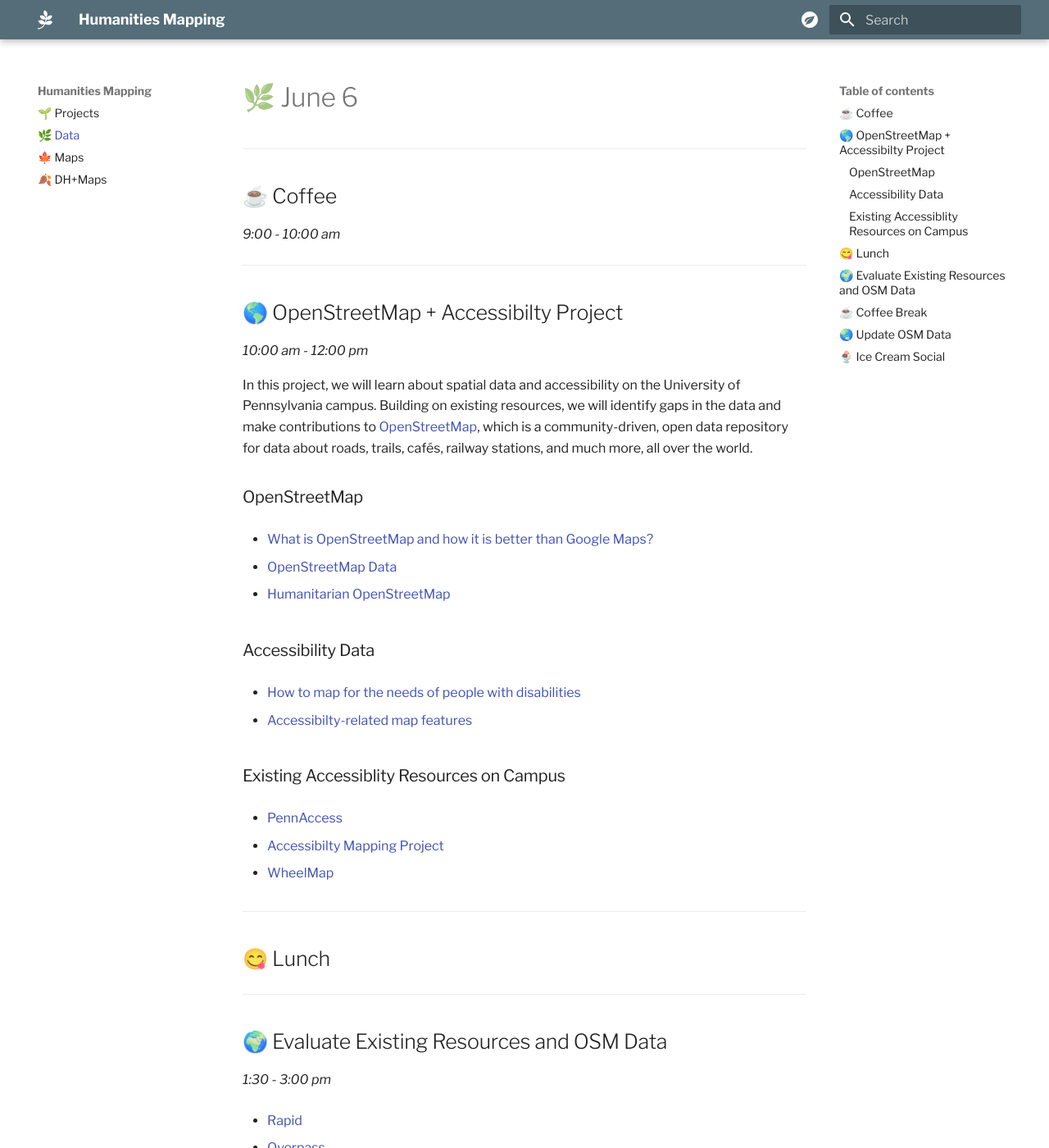
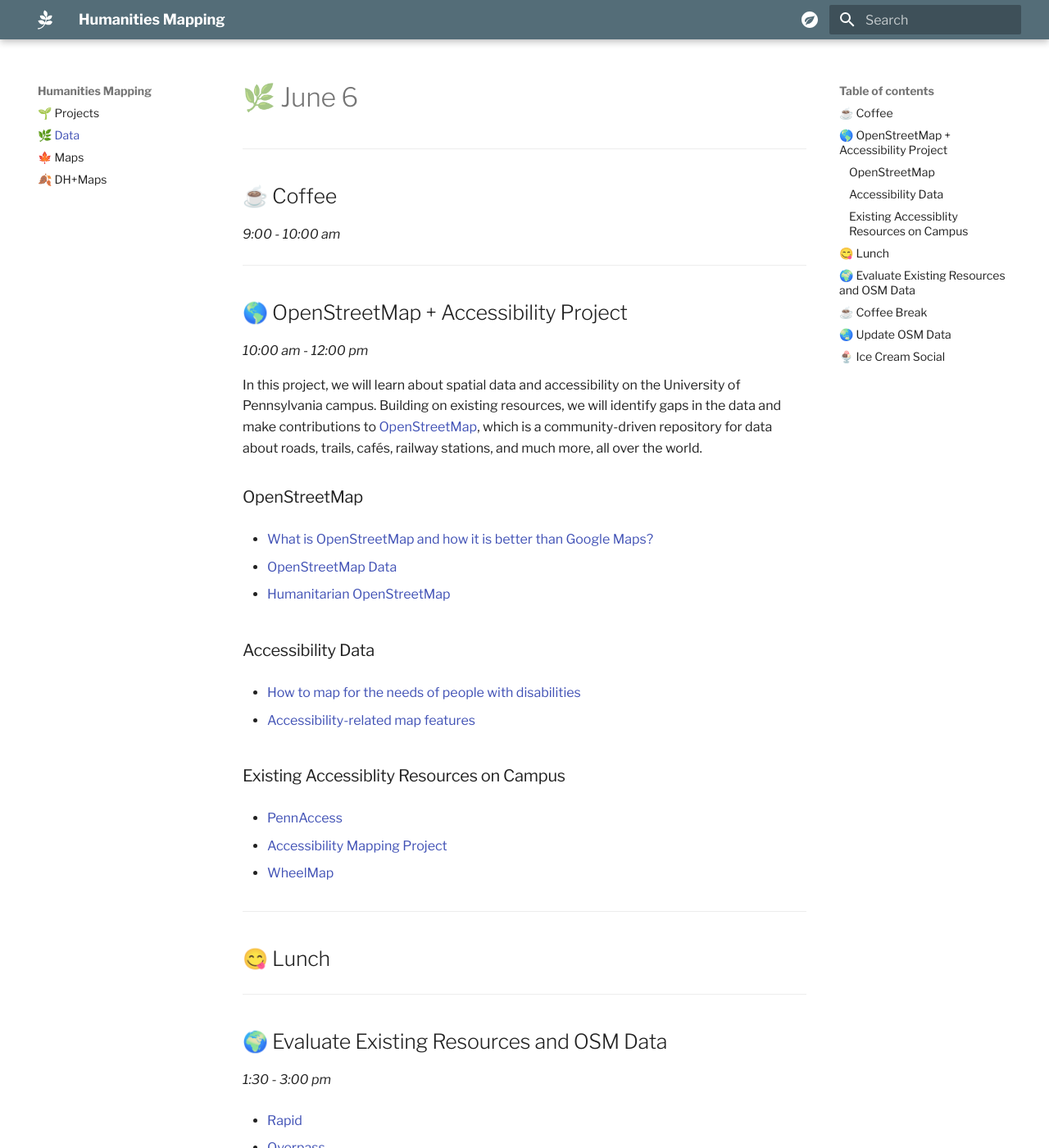
Before and after one commit to apjanco/leaflet-course, an MkDocs documentation site: the page built from docs/day2.md, in a window 1280 px wide and 1400 px high. Shown: the whole window at 82% size. Built offline with MkDocs 1.6.1 and Material for MkDocs 9.7.7, drawn with Linux system fonts in a browser that asks for light colours.

```diff
--- a/docs/day2.md
+++ b/docs/day2.md
@@ -7,10 +7,10 @@ _9:00 - 10:00 am_
 
 <hr>
 
-## 🌎 OpenStreetMap + Accessibilty Project
+## 🌎 OpenStreetMap + Accessibility Project
 _10:00 am - 12:00 pm_
 
-In this project, we will learn about spatial data and accessibility on the University of Pennsylvania campus. Building on existing resources, we will identify gaps in the data and make contributions to [OpenStreetMap](https://www.openstreetmap.org/), which is a community-driven, open data repository for data about roads, trails, cafés, railway stations, and much more, all over the world.
+In this project, we will learn about spatial data and accessibility on the University of Pennsylvania campus. Building on existing resources, we will identify gaps in the data and make contributions to [OpenStreetMap](https://www.openstreetmap.org/), which is a community-driven repository for data about roads, trails, cafés, railway stations, and much more, all over the world.
 
 ### OpenStreetMap
 
@@ -25,13 +25,13 @@ In this project, we will learn about spatial data and accessibility on the Unive
 
 - [How to map for the needs of people with disabilities](https://wiki.openstreetmap.org/wiki/How_to_map_for_the_needs_of_people_with_disabilities)
 
-- [Accessibilty-related map features](https://wiki.openstreetmap.org/wiki/Disabilities)
+- [Accessibility-related map features](https://wiki.openstreetmap.org/wiki/Disabilities)
 
 ### Existing Accessiblity Resources on Campus
 
 - [PennAccess](https://facilities.upenn.edu/maps/pennaccess)
 
-- [Accessibilty Mapping Project](https://web.sas.upenn.edu/access-map/accessibility-map/)
+- [Accessibility Mapping Project](https://web.sas.upenn.edu/access-map/accessibility-map/)
 
 - [WheelMap](https://wheelmap.org/nodes/-32120084)
 
```
Also changed, not shown: docs/day1.md (+1 -1 lines), docs/day3.md (+0 -1 lines), docs/day4.md (+4 -3 lines), notes/day2.md (+1 -1 lines).
